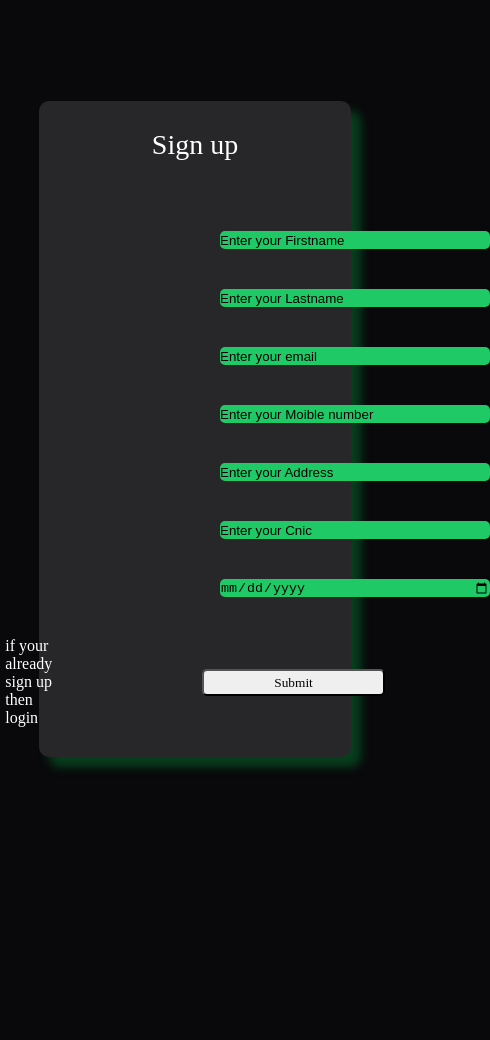
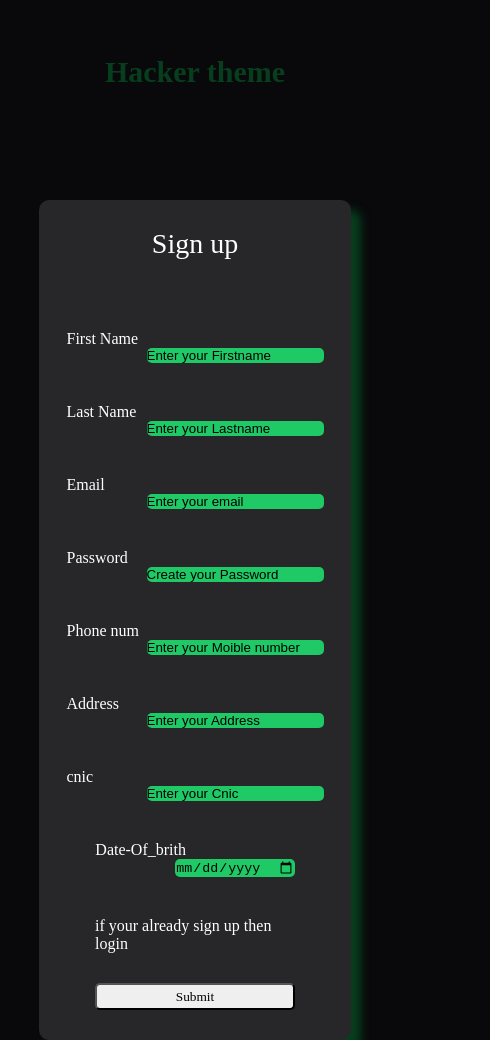
Before and after one commit to Myk78/SignorLogin, a plain HTML site: page login.html in a window 390 px wide. Shown: the whole page, 490 px wide, since content can reach past the window. Before the commit the page ends 844 px from the top, so only its background shows below. Drawn offline with Linux system fonts and the light colour scheme; a web font is replaced by a local one.

Commit message:
responsivness complete

```diff
--- a/login.html
+++ b/login.html
@@ -8,12 +8,14 @@
 </head>
 <body>
     <div class="container">
+        <span class="head"> Hacker theme</span>
         <div class="box">
             <span class="sign">Sign up</span>
             <ul>
                 <li><label for="fname">First Name</label><input type="text" name="fname" placeholder="Enter your Firstname" ></li>
                 <li><label for="lname">Last Name</label><input type="text" name="lname" placeholder="Enter your Lastname" ></li>
                 <li><label for="email">Email</label><input type="email" name="email" placeholder="Enter your email" ></li>
+                <li><label for="Password">Password</label><input type="password" name="Password" placeholder="Create your Password" ></li>
                 <li><label for="num">Phone num</label><input type="number" name="num" placeholder="Enter your Moible number" ></li>
                 <li><label for="add">Address</label><input type="text" name="add" placeholder="Enter your Address" ></li>
                 <li><label for="Cnic">cnic</label><input type="number" name="Cnic" placeholder="Enter your Cnic"></li>
--- a/style.css
+++ b/style.css
@@ -7,15 +7,18 @@ body{
     background-color: #09090b;
     font-family: 'Sono';
 }
-.container{
-    /* padding: 100px; */
-   /* background-color: red; */
-   /* width: 100%; */
-
-
-    /* display: flex;
-    justify-content: center;
-    align-items: center; */
+.head{
+ color: #073f1e;
+ font-size: 30px;
+ font-weight: 600;
+ display: flex;
+ justify-content:center;
+ align-items: center;
+ margin-top: 45px;
+ padding: 10px;
+}
+.head:hover{
+    color: #20E20C;
 }
 .box{
     background-color: #27272a;
@@ -52,9 +55,13 @@ li{
 input{
     margin-left: 80px;
 }
-/* @media(max-widht:1300px){ */
 
-/* } */
+/* Add media query to make responsive */
+@media(max-width:750px){
+    li{
+        grid-template-columns: 1fr;
+    }
+}
 .box1{
     display: flex;
     align-items: center;
@@ -77,6 +84,16 @@ input{
     }
 label:hover{
     color: #20E20C;
+}
+@media(max-width:670px){
+    .box1{
+        display: grid;
+        grid-template-columns: 200px;
+        row-gap: 0;
+    }
+    .login{
+        margin-bottom: 0px;
+    }
 }
 input{
     background-color: #1fca66 ;
```
